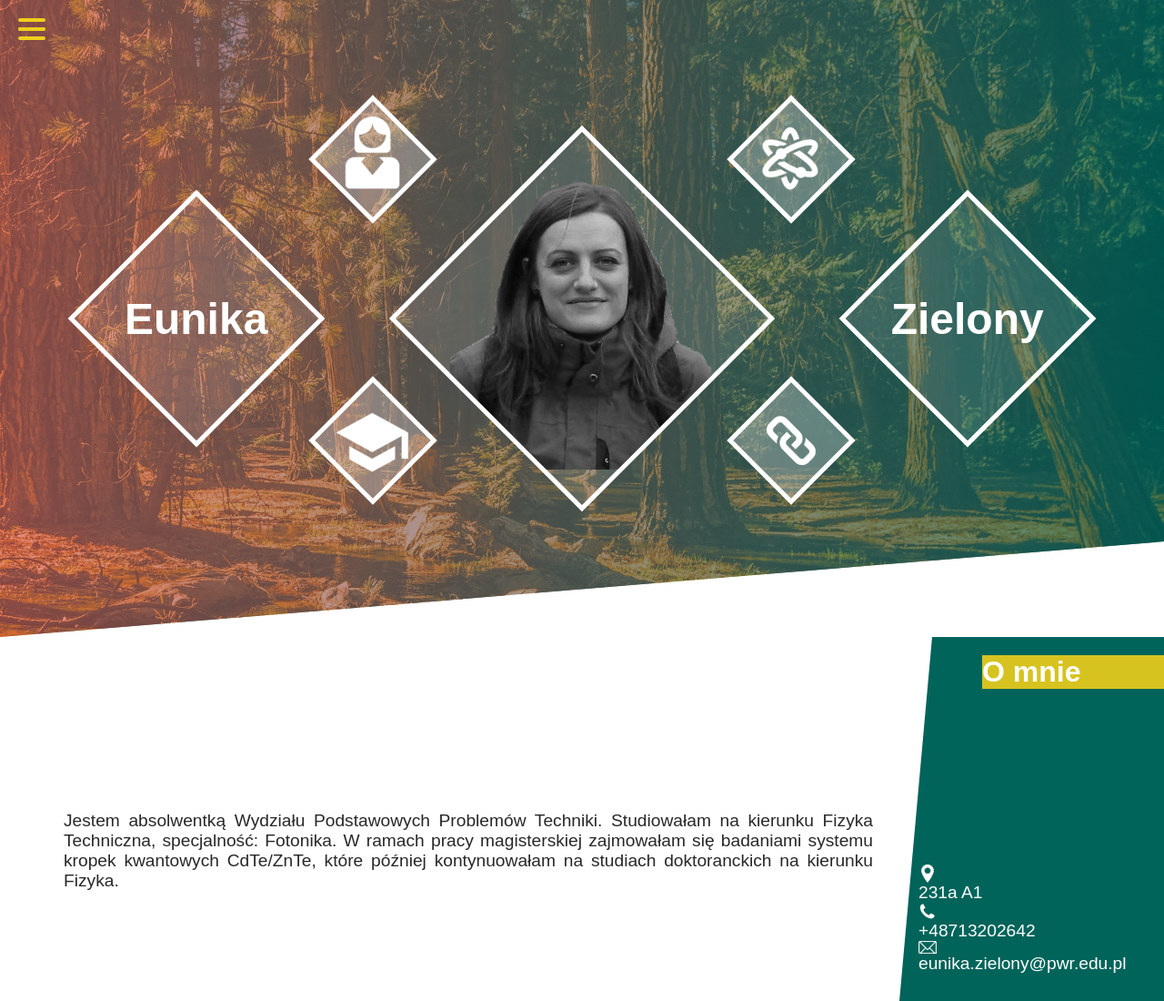
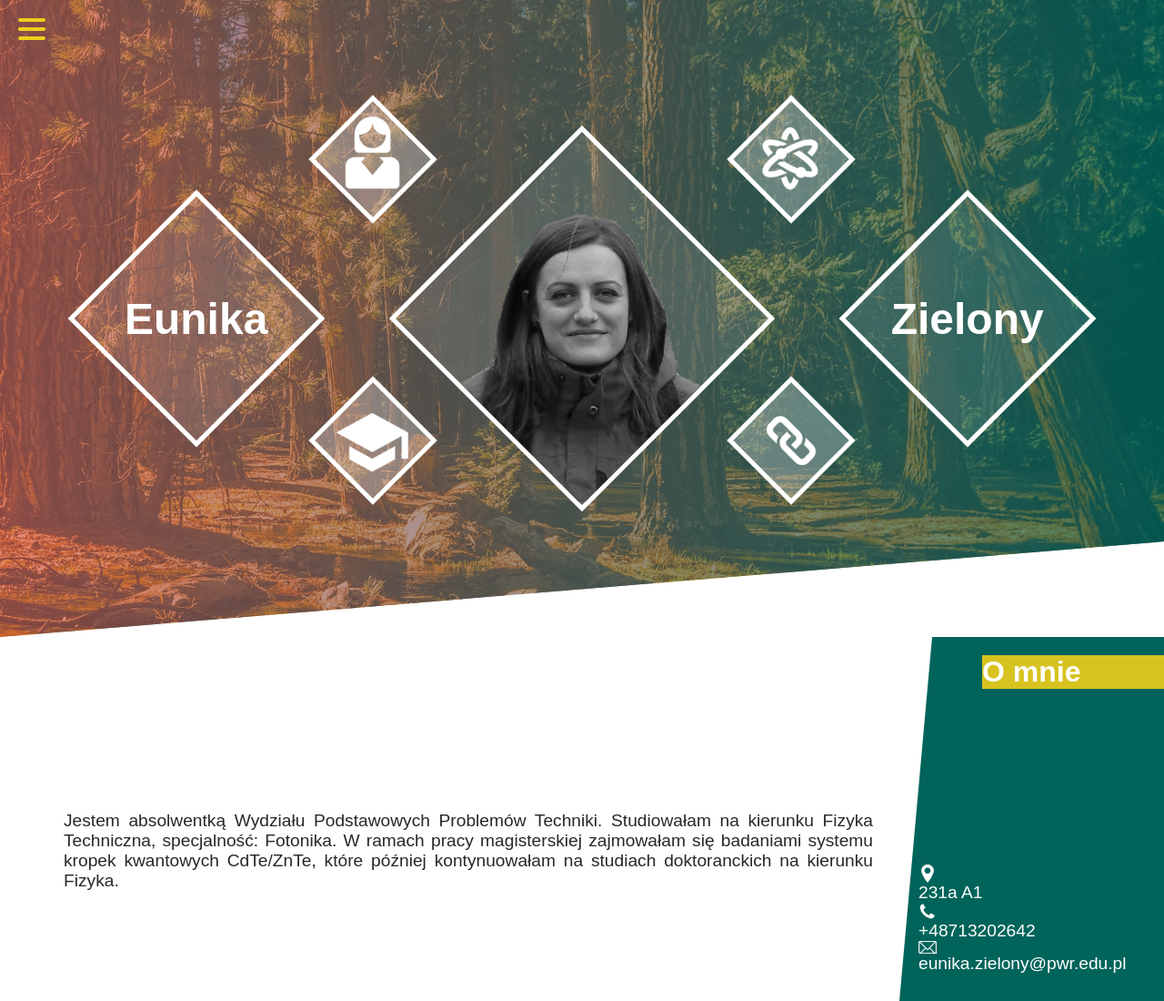
Before and after one commit to marrow00/eunika, a plain HTML site: page index.html in a window 1280 px wide. Shown: the top 1100 px of the page at 91% size. Drawn offline with Linux system fonts and the light colour scheme; a web font is replaced by a local one.

Commit message:
start image position

```diff
--- a/css/style.css
+++ b/css/style.css
@@ -328,6 +328,9 @@ img{
 	max-width: 300px;
 	width: 100%;
 	height: auto;
+	position: relative;
+    	top: 25px;
+    	left: 25px;
 	vertical-align: middle;
 	transform: rotate(-45deg);
 }
```
